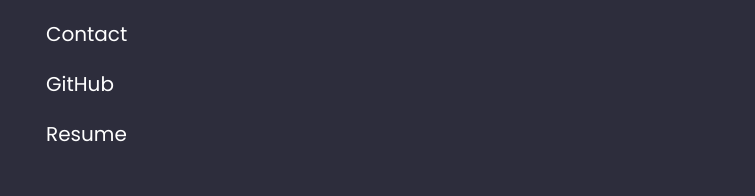
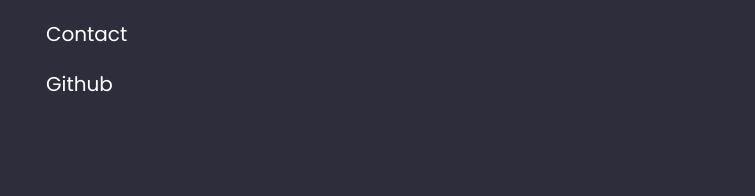
Before and after one commit to rquit/single-page-portfolio, a React (Create React App) app: page / in a window 1280 px wide. Shown: the part 178-374 px from the top of the page, without its empty margins (2-757 px from the left). Built offline with nearby package versions, Linux system fonts and the light colour scheme.

Commit message:
add gh link

```diff
--- a/src/navbar.js
+++ b/src/navbar.js
@@ -9,8 +9,7 @@
                 <li className="nav-li"><a className="nav-a" href="#about">About</a></li>
                 <li className="nav-li"><a className="nav-a" href="#projects">Projects</a></li>
                 <li className="nav-li"><a className="nav-a" href="#resume">Contact</a></li>
-                <li className="nav-li"><a className="nav-a" href="#resume">GitHub</a></li>
-                <li className="nav-li"><a className="nav-a" href="#github">Resume</a></li>
+                <li className="nav-li"><a className="nav-a" href="https://github.com/rquit" target="_blank">Github</a></li>
             </ul>
         </nav>
     )
```
